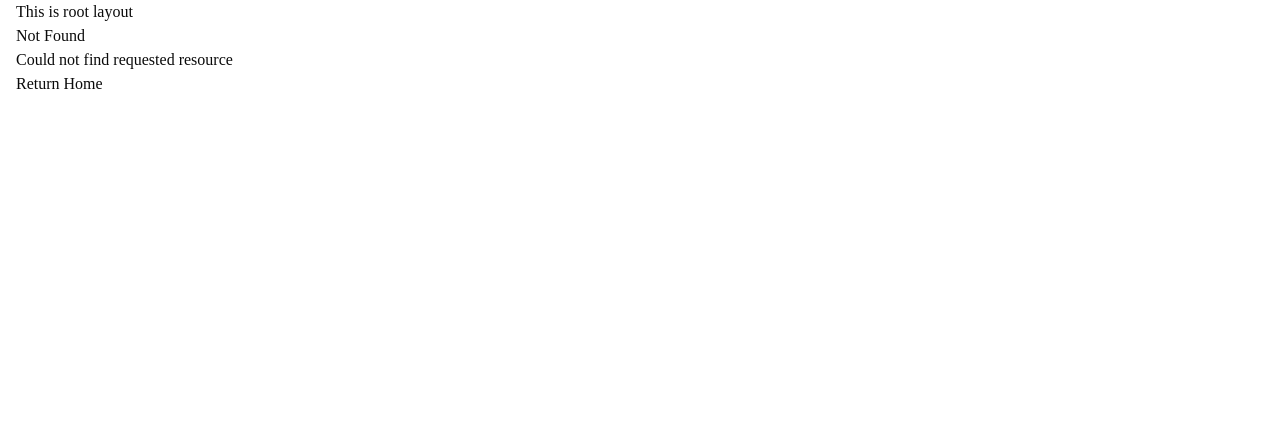
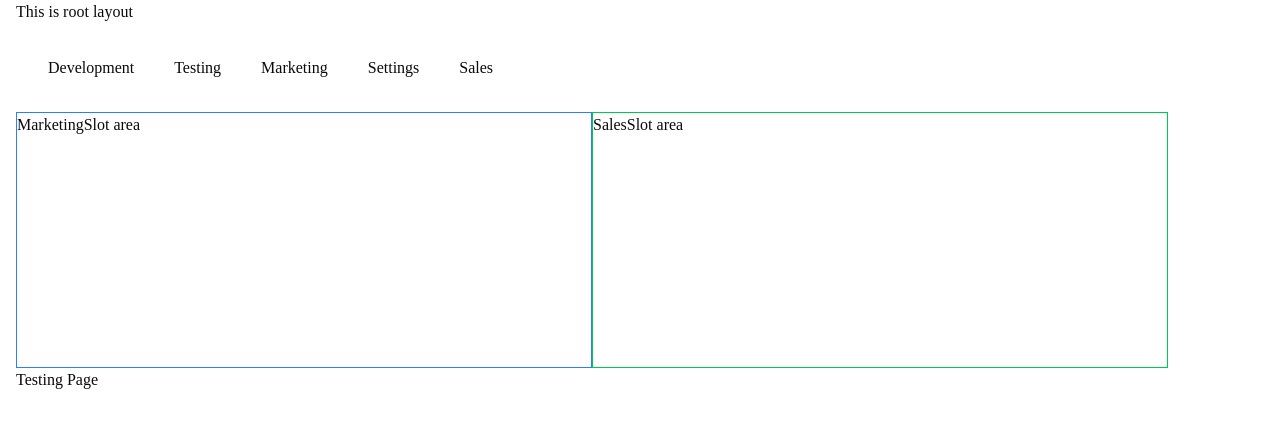
Before and after one commit to pobittra1/blog-app-client, a Next.js app: page /testing in a window 1280 px wide. Before the commit this address had no page. Shown: the top 428 px of the page. Built offline with nearby package versions, Linux system fonts and the light colour scheme.

Commit message:
feat: parallel route using an example

```diff
--- /dev/null
+++ b/src/app/(practise)/@marketingSlot/default.tsx
@@ -0,0 +1,7 @@
+export default function MarketingDefault() {
+  return (
+    <div className="w-xl h-64 border border-blue-500">
+      <h1>MarketingSlot area</h1>
+    </div>
+  );
+}
--- /dev/null
+++ b/src/app/(practise)/@marketingSlot/marketing/page.tsx
@@ -0,0 +1,7 @@
+export default function MarketingPage() {
+  return (
+    <div className="w-xl h-64 border border-blue-500">
+      <h1>Marketing Page</h1>
+    </div>
+  );
+}
--- /dev/null
+++ b/src/app/(practise)/@marketingSlot/marketing/settings/page.tsx
@@ -0,0 +1,7 @@
+export default function SettingsPage() {
+  return (
+    <div className="w-xl h-64 border border-yellow-500">
+      <h1>Settings Page</h1>
+    </div>
+  );
+}
--- /dev/null
+++ b/src/app/(practise)/@salesSlot/default.tsx
@@ -0,0 +1,7 @@
+export default function SalesDefault() {
+  return (
+    <div className="w-xl h-64 border border-green-500">
+      <h1>SalesSlot area</h1>
+    </div>
+  );
+}
--- /dev/null
+++ b/src/app/(practise)/@salesSlot/sales/page.tsx
@@ -0,0 +1,7 @@
+export default function SalesPage() {
+  return (
+    <div className="w-xl h-64 border border-green-500">
+      <h1>Sales Page</h1>
+    </div>
+  );
+}
--- /dev/null
+++ b/src/app/(practise)/default.tsx
@@ -0,0 +1,7 @@
+export default function RootDefault() {
+  return (
+    <div className="w-xl h-64 border border-green-500">
+      <h1>this is Root default component area</h1>
+    </div>
+  );
+}
--- /dev/null
+++ b/src/app/(practise)/development/page.tsx
@@ -0,0 +1,7 @@
+export default function DevelopmentPage() {
+  return (
+    <div className="w-xl h-64 border border-red-500">
+      <h1>Development Page</h1>
+    </div>
+  );
+}
--- /dev/null
+++ b/src/app/(practise)/layout.tsx
@@ -0,0 +1,40 @@
+import { Button } from "@/components/ui/button";
+import Link from "next/link";
+
+export default function PractiseLayout({
+  children,
+  marketingSlot,
+  salesSlot,
+}: {
+  children: React.ReactNode;
+  marketingSlot: React.ReactNode;
+  salesSlot: React.ReactNode;
+}) {
+  return (
+    <div>
+      <nav className="flex gap-10 m-8">
+        <Link className="hover:underline" href={"/development"}>
+          Development
+        </Link>
+        <Link className="hover:underline" href={"/testing"}>
+          Testing
+        </Link>
+        <Link className="hover:underline" href={"/marketing"}>
+          Marketing
+        </Link>
+        <Link className="hover:underline" href={"/marketing/settings"}>
+          Settings
+        </Link>
+        <Link className="hover:underline" href={"/sales"}>
+          Sales
+        </Link>
+      </nav>
+      <div className="flex">
+        {marketingSlot}
+        {salesSlot}
+      </div>
+
+      {children}
+    </div>
+  );
+}
--- /dev/null
+++ b/src/app/(practise)/testing/page.tsx
@@ -0,0 +1,7 @@
+export default function TestingPage() {
+  return (
+    <div>
+      <h1>Testing Page</h1>
+    </div>
+  );
+}
```
